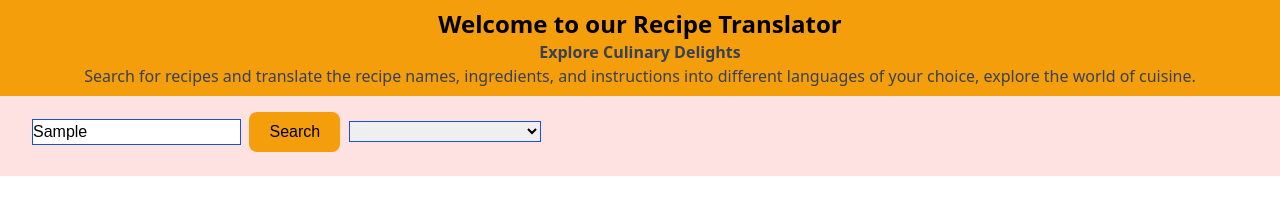
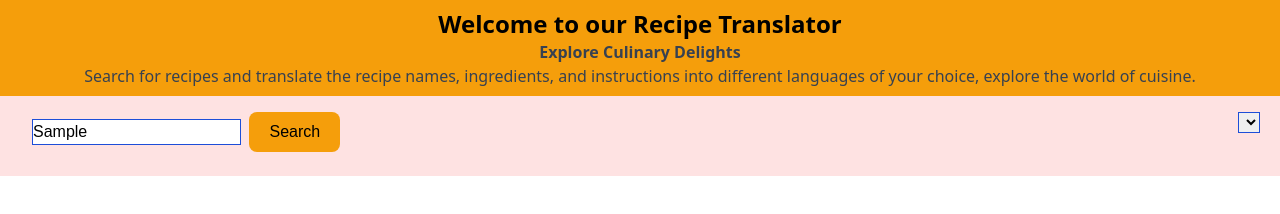
Before and after one commit to lalitakapadia/recipe-translator, a plain HTML site: page index.html in a window 1280 px wide. Both pictures are taken after typing "Sample" into the empty fields and a click on the button "Search". Drawn offline with nearby package versions, Linux system fonts and the light colour scheme; no server answers.

Commit message:
alignment on right side for language selector

```diff
--- a/assets/js/script.js
+++ b/assets/js/script.js
@@ -242,7 +242,7 @@ function translate(languageCode, oldText, targetEl){
       //returned translated text and replaces existing text
       targetEl.html(newText);
     })
-    //.then((json) => console.log(JSON.stringify(json)))
+    .then((json) => console.log(JSON.stringify(json)))
     .catch(function (error) {
       console.error(error);
   })
--- a/index.html
+++ b/index.html
@@ -23,7 +23,7 @@
         <form id="search-form" class="form  ml-4 ">
           <input id="search-input" class=" form-input w-100 border border-blue-700 " type="text" placeholder="Enter Meal Name">
           <button id="searchButton" class="mx-1 text-black bg-yellow-500 hover:bg-yellow-600  font-medium rounded-lg text-sm px-5 py-2.5 me-2 mb-2">Search</button>
-          <select name="languages-lecto" id="languages-lecto" class="sm:text-left md:w-32 md:h-full md:w-48 lg:w-100 w-100 border border-blue-700 hover:bg-yellow-600 invisible"></select>
+          <select name="languages-lecto" id="languages-lecto" class="sm:text-left border border-blue-700 hover:bg-yellow-600 invisible md:absolute right-0 mr-5"></select>
         </form>
         </div>
     </div>
```
